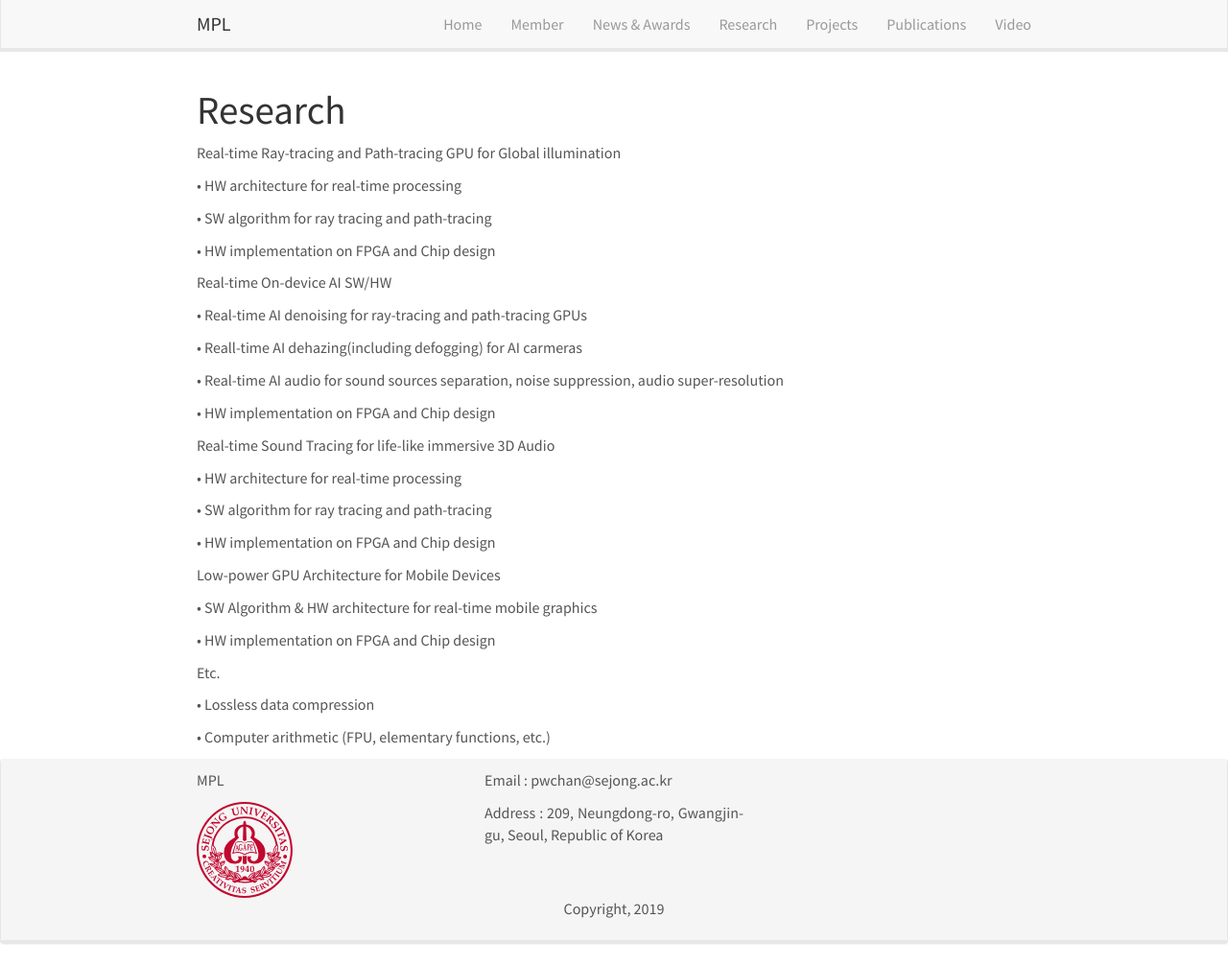
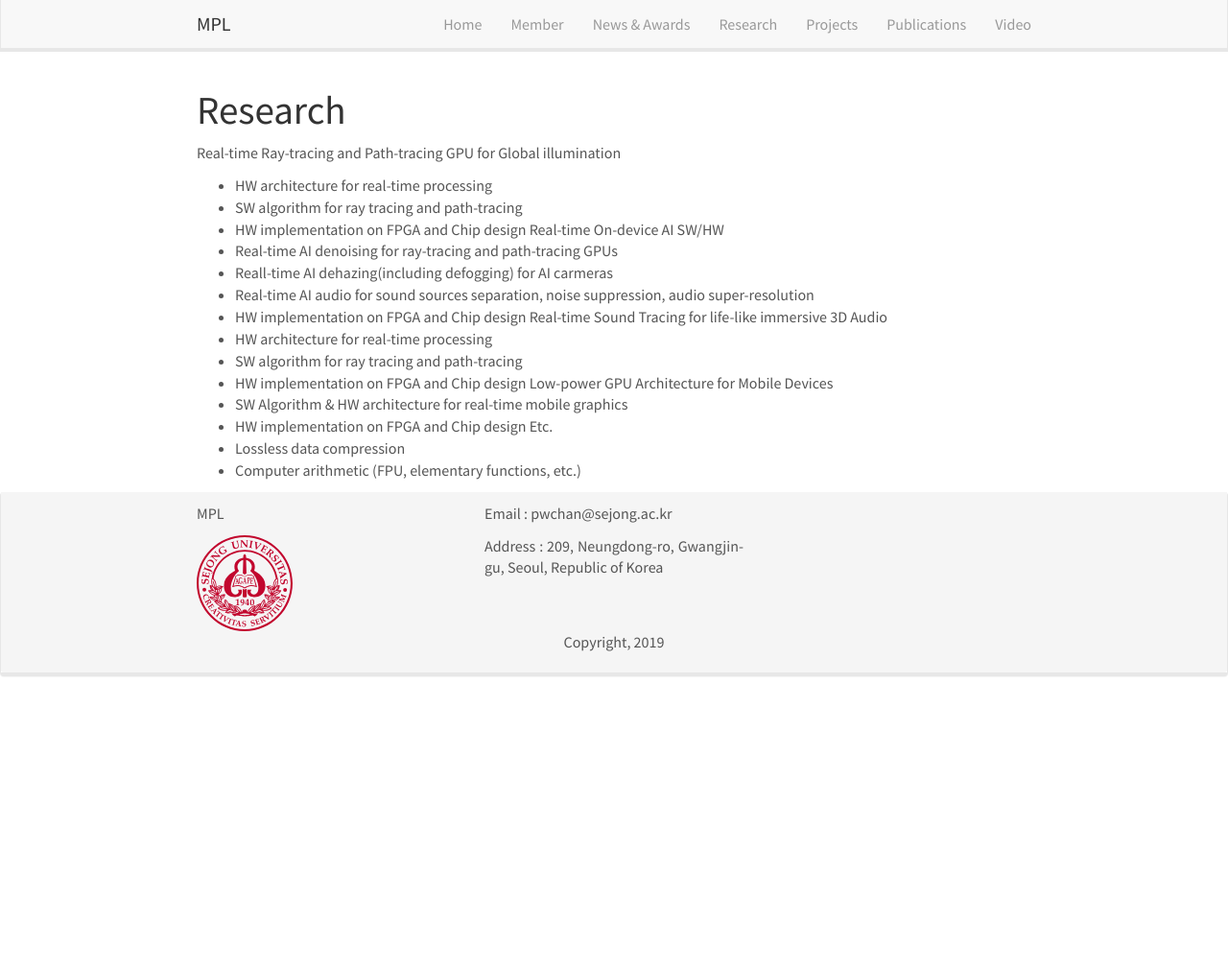
Before and after one commit to MPLRayman/webtest2, a Jekyll site: the page built from _pages/research.md, in a window 1280 px wide and 1006 px high. Shown: the whole window at 96% size. Built offline with Jekyll 4.4.1, drawn with Linux system fonts in a browser that asks for light colours; nearby versions of some CDN libraries.

```diff
--- a/_pages/research.md
+++ b/_pages/research.md
@@ -9,39 +9,21 @@ permalink: /research/
 # Research
 
 Real-time Ray-tracing and Path-tracing GPU for Global illumination
-
-•   HW architecture for real-time processing
-
-•   SW algorithm for ray tracing and path-tracing
-
-•   HW implementation on FPGA and Chip design
-
+-   HW architecture for real-time processing
+-   SW algorithm for ray tracing and path-tracing
+-   HW implementation on FPGA and Chip design
 Real-time On-device AI SW/HW
-
-•   Real-time AI denoising for ray-tracing and path-tracing GPUs
-
-•   Reall-time AI dehazing(including defogging) for AI carmeras
-
-•   Real-time AI audio for sound sources separation, noise suppression, audio super-resolution
-
-•   HW implementation on FPGA and Chip design
-
+-   Real-time AI denoising for ray-tracing and path-tracing GPUs
+-   Reall-time AI dehazing(including defogging) for AI carmeras
+-   Real-time AI audio for sound sources separation, noise suppression, audio super-resolution
+-   HW implementation on FPGA and Chip design
 Real-time Sound Tracing for life-like immersive 3D Audio
-
-•   HW architecture for real-time processing
-
-•   SW algorithm for ray tracing and path-tracing
-
-•   HW implementation on FPGA and Chip design
-
+-   HW architecture for real-time processing
+-   SW algorithm for ray tracing and path-tracing
+-   HW implementation on FPGA and Chip design
 Low-power GPU Architecture for Mobile Devices
-
-•   SW Algorithm & HW architecture for real-time mobile graphics
-
-•   HW implementation on FPGA and Chip design
-
+-   SW Algorithm & HW architecture for real-time mobile graphics
+-   HW implementation on FPGA and Chip design
 Etc.
-
-•   Lossless data compression
-
-•   Computer arithmetic (FPU, elementary functions, etc.)
+-   Lossless data compression
+-   Computer arithmetic (FPU, elementary functions, etc.)
```
